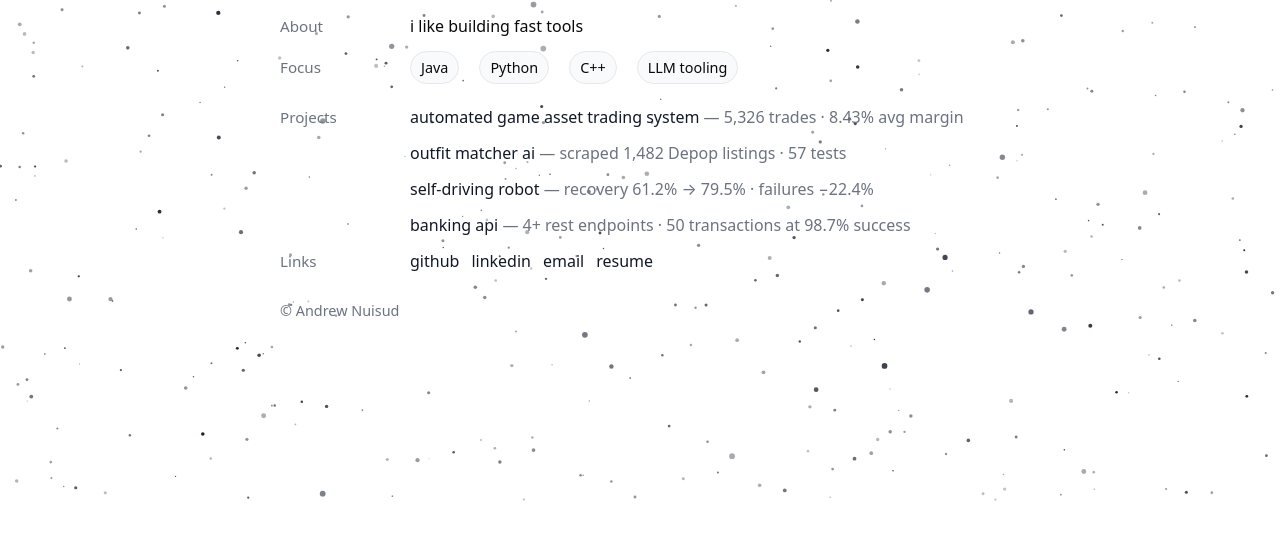
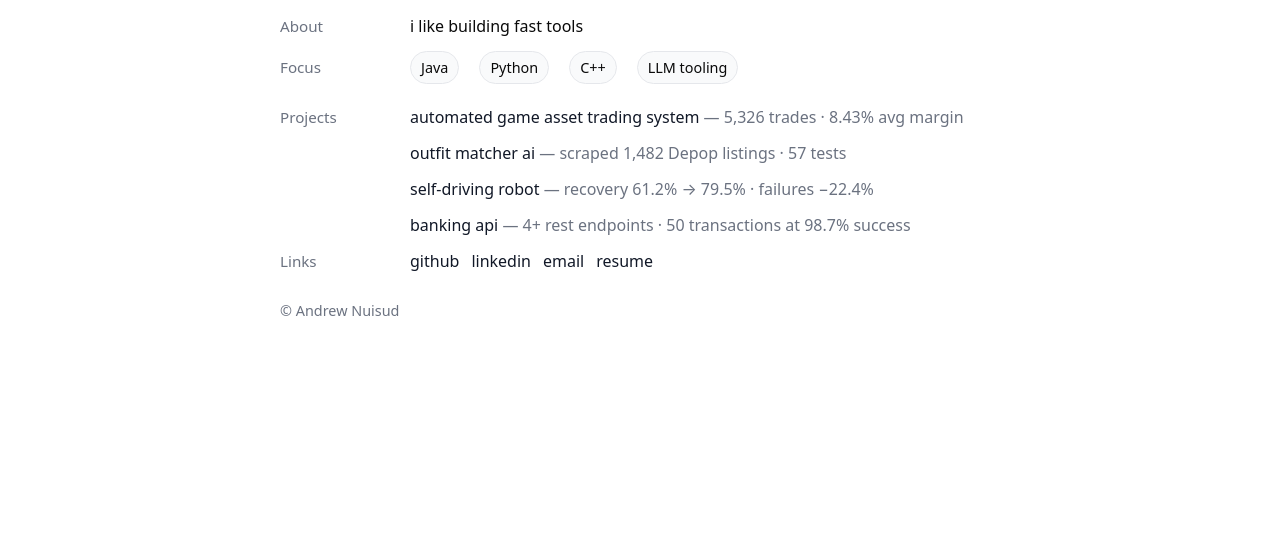
Before and after one commit to andynuisud/-, a plain HTML site: page index.html in a window 1280 px wide. Shown: the part 295-848 px from the top of the page. Drawn offline with Linux system fonts and the light colour scheme.

Commit message:
Update index.html

```diff
--- a/index.html
+++ b/index.html
@@ -147,129 +147,3 @@
       </footer>
     </main>
   </div>
-
-  <script>
-  // -------- Starfield (idle float + gentle mouse repel) --------
-  (function initStarfield() {
-    const canvas = document.getElementById('starfield');
-    if (!canvas) return;
-    const ctx = canvas.getContext('2d', { alpha: true });
-
-    let W, H;
-    const dpr = Math.max(1, Math.min(2, window.devicePixelRatio || 1));
-    function resize() {
-      W = window.innerWidth; H = window.innerHeight;
-      canvas.style.width = W + 'px';
-      canvas.style.height = H + 'px';
-      canvas.width = Math.floor(W * dpr);
-      canvas.height = Math.floor(H * dpr);
-      ctx.setTransform(dpr, 0, 0, dpr, 0, 0);
-    }
-    window.addEventListener('resize', resize, { passive: true });
-    resize();
-
-    // Light/Dark star color
-    const media = window.matchMedia('(prefers-color-scheme: dark)');
-    let STAR_RGB = media.matches ? [255, 255, 255] : [17, 24, 39];
-    (media.addEventListener || media.addListener).call(media, 'change' in media ? 'change' : 'addListener', (e) => {
-      STAR_RGB = e.matches ? [255, 255, 255] : [17, 24, 39];
-    });
-
-    // Config (tweak these)
-    const STAR_COUNT = 500;
-    const INTERACT_R = 120;      // mouse influence radius (px)
-    const REPEL = 0.25;          // mouse repel strength (lower = softer)
-    const MAX_SPEED = 100;       // clamp star speed
-    const DAMP = 0.992;          // velocity damping for floaty feel
-
-    // Flow field (smooth idle motion)
-    const FLOW_SCALE = 30;      // bigger = wider, slower curves
-    const FLOW_SPEED = 0.5;     // how fast the field animates
-    const FLOW_AMP = 0.1;       // how strongly stars follow the field
-
-    // Helpers
-    const rand = (a, b) => a + Math.random() * (b - a);
-
-    // Stars with depth/parallax
-    const stars = Array.from({ length: STAR_COUNT }, () => {
-      const z = rand(0.6, 1.6); // depth: near 1 = mid, <1 = farther/slower, >1 = closer/faster
-      return {
-        x: rand(0, W),
-        y: rand(0, H),
-        vx: rand(-0.1, 0.1),
-        vy: rand(-0.1, 0.1),
-        z,
-        r: (Math.random() < 0.85 ? rand(0.6, 1.8) : rand(1.8, 2.6)) * (0.7 + 0.3 * z),
-        a: rand(0.55, 0.95) * (0.7 + 0.3 * (2 - Math.min(z, 2))), // slight alpha change w/ depth
-        t: rand(0, Math.PI * 2),
-        tw: rand(0.35, 0.9),    // twinkle speed
-      };
-    });
-
-    // Mouse
-    const mouse = { x: null, y: null };
-    window.addEventListener('mousemove', (e) => { mouse.x = e.clientX; mouse.y = e.clientY; }, { passive: true });
-    window.addEventListener('mouseleave', () => { mouse.x = mouse.y = null; }, { passive: true });
-
-    // Time-based animation
-    let last = performance.now();
-    let time = 0;
-
-    function loop(now) {
-      const dt = Math.min(2, (now - last) / 16.666); // normalize to ~60fps, cap big jumps
-      last = now;
-      time += dt;
-
-      ctx.clearRect(0, 0, W, H);
-
-      for (const s of stars) {
-        // Smooth flow field: curl-ish motion using sin/cos of position + time
-        const fx = Math.sin((s.y + time * (FLOW_SPEED * 100)) / FLOW_SCALE);
-        const fy = Math.cos((s.x - time * (FLOW_SPEED * 100)) / FLOW_SCALE);
-        // Depth scales how much each star is influenced
-        s.vx += fx * FLOW_AMP * 0.5 * s.z * dt;
-        s.vy += fy * FLOW_AMP * 0.5 * s.z * dt;
-
-        // Gentle mouse repulsion
-        if (mouse.x != null) {
-          const dx = s.x - mouse.x;
-          const dy = s.y - mouse.y;
-          const d2 = dx * dx + dy * dy;
-          const r2 = INTERACT_R * INTERACT_R;
-          if (d2 < r2 && d2 > 1e-4) {
-            const d = Math.sqrt(d2);
-            const force = (1 - d / INTERACT_R) * (REPEL * s.z); // closer stars move more
-            s.vx += (dx / d) * force * dt;
-            s.vy += (dy / d) * force * dt;
-          }
-        }
-
-        // Damping + clamp + integrate
-        s.vx = Math.max(-MAX_SPEED, Math.min(MAX_SPEED, s.vx * DAMP));
-        s.vy = Math.max(-MAX_SPEED, Math.min(MAX_SPEED, s.vy * DAMP));
-
-        s.x += s.vx * dt;
-        s.y += s.vy * dt;
-
-        // Wrap edges with a small margin
-        if (s.x < -6) s.x = W + 6;
-        if (s.x > W + 6) s.x = -6;
-        if (s.y < -6) s.y = H + 6;
-        if (s.y > H + 6) s.y = -6;
-
-        // Twinkle
-        s.t += s.tw * 0.02 * dt;
-        const alpha = Math.max(0.25, Math.min(1, s.a * (0.72 + 0.28 * Math.sin(s.t))));
-
-        // Draw
-        ctx.beginPath();
-        ctx.arc(s.x, s.y, s.r, 0, Math.PI * 2);
-        ctx.fillStyle = `rgba(${STAR_RGB[0]}, ${STAR_RGB[1]}, ${STAR_RGB[2]}, ${alpha})`;
-        ctx.fill();
-      }
-
-      requestAnimationFrame(loop);
-    }
-    requestAnimationFrame(loop);
-  })();
-</script>
```
